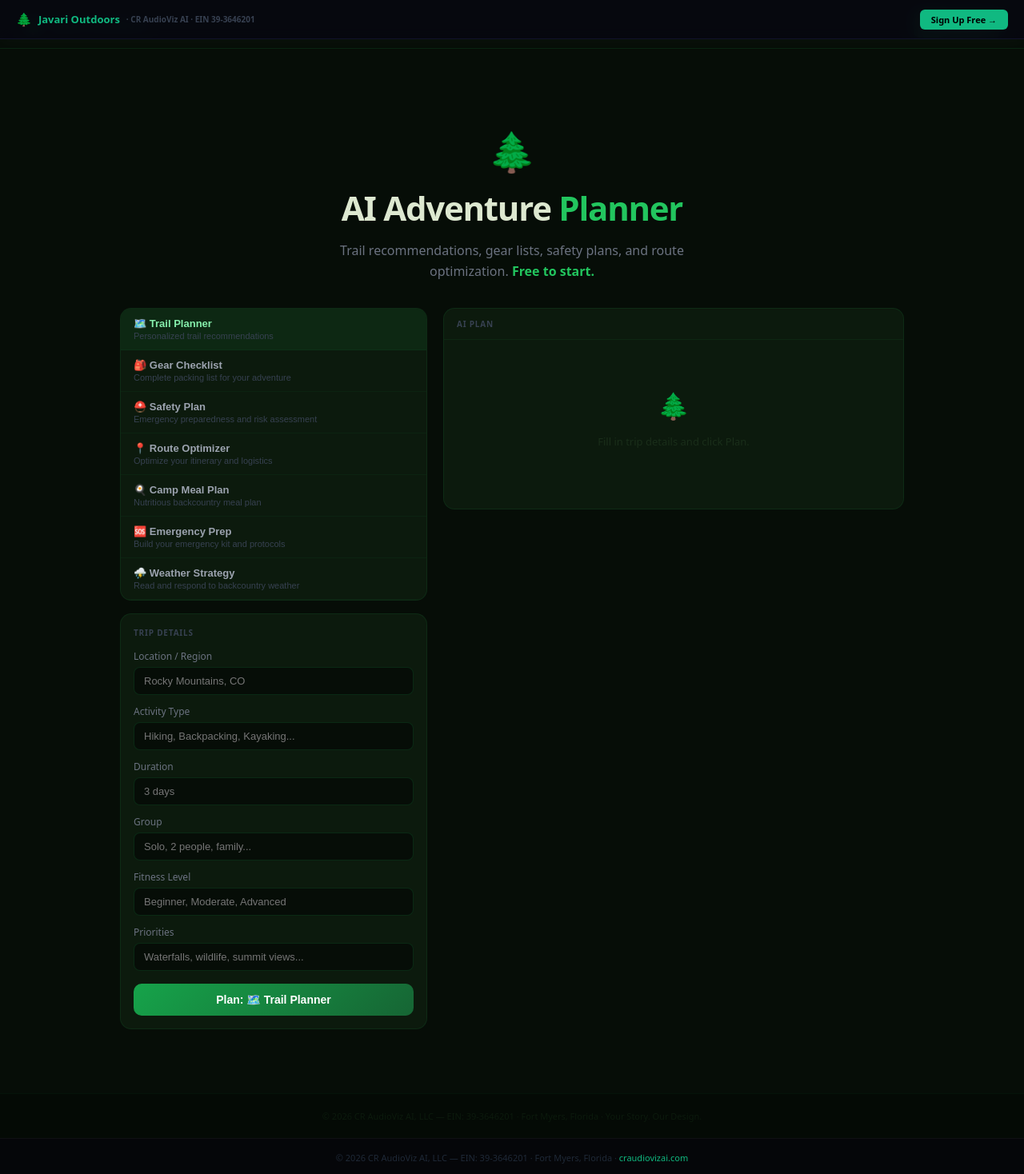
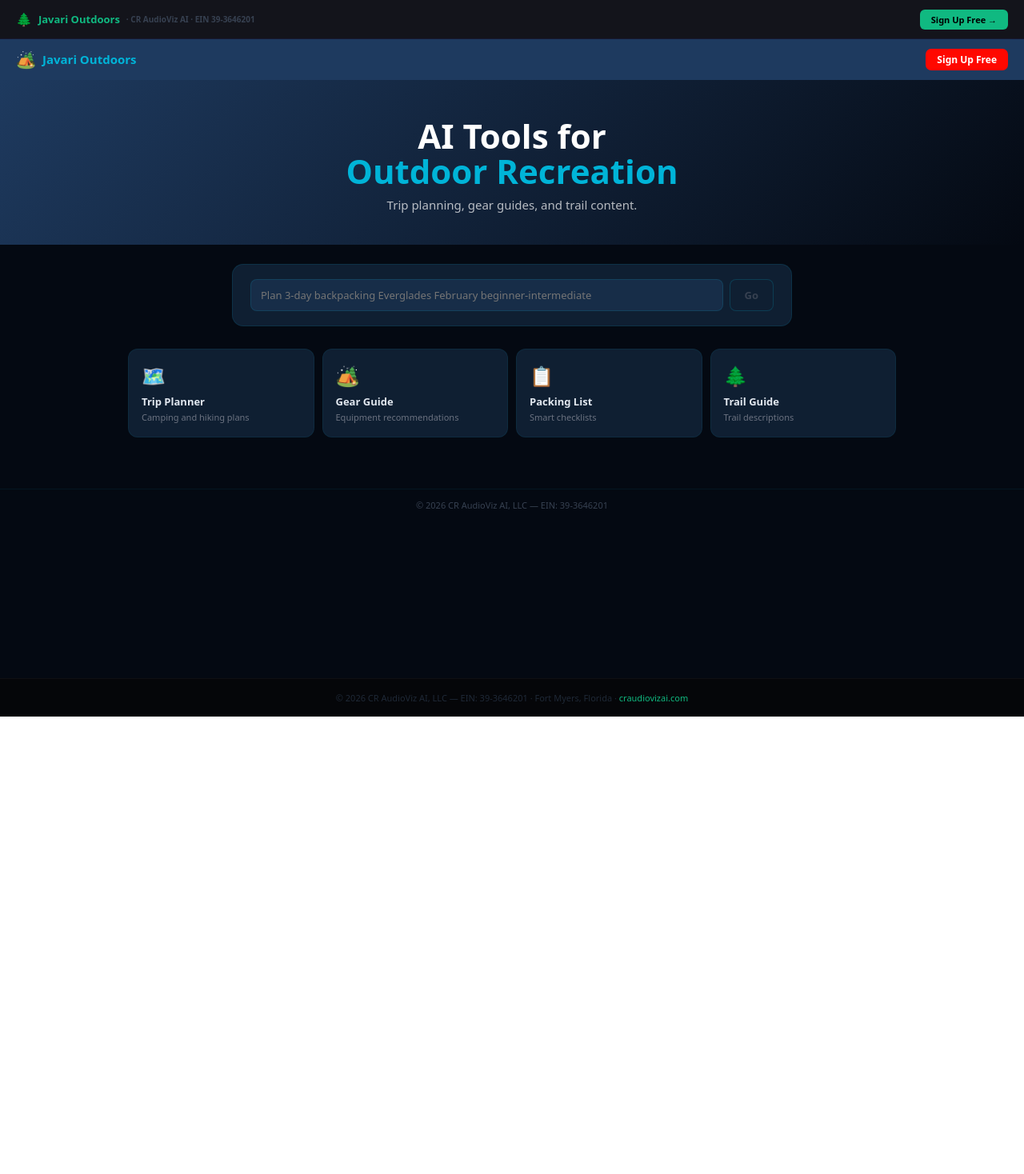
Before and after one commit to CR-AudioViz-AI/javari-outdoors, a Next.js app: page / in a window 1280 px wide. Shown: the top 1468 px of the page at 80% size. After the commit the page ends 896 px from the top, so only its background shows below. Built offline with nearby package versions, Linux system fonts and the light colour scheme.

Commit message:
feat: AI homepage — CR AudioViz AI EIN 39-3646201

```diff
--- a/app/page.tsx
+++ b/app/page.tsx
@@ -1,88 +1,32 @@
-'use client'
-import { useState, useRef } from 'react'
-import { getActions, getFields } from '@/lib/tool-data'
-
-export default function OutdoorsPage() {
-  const actions = getActions()
-  const [actionId, setActionId] = useState(actions[0].id)
-  const [values, setValues] = useState({})
-  const [output, setOutput] = useState('')
-  const [loading, setLoading] = useState(false)
-  const [error, setError] = useState('')
-  const [copied, setCopied] = useState(false)
-  function setV(id, val) { setValues(p => ({ ...p, [id]: val })) }
-  async function generate() {
-    const action = actions.find(a => a.id === actionId)
-    if (!action) return
-    setLoading(true); setError(''); setOutput('')
-    try {
-      const res = await fetch('/api/generate', { method: 'POST', headers: { 'Content-Type': 'application/json' }, body: JSON.stringify({ action: actionId, input: action.buildPrompt(values) }) })
-      const data = await res.json()
-      if (!res.ok || data.error) throw new Error(data.error || 'Failed')
-      setOutput(data.result || '')
-    } catch (e) { setError(e.message || 'Error') }
-    setLoading(false)
-  }
-  const action = actions.find(a => a.id === actionId)
-  const fields = getFields(actionId)
-  const C = '#22c55e'
-  return (
-    <div style={{ background: '#060d07', minHeight: '100vh', color: '#dde8d0', fontFamily: 'system-ui, sans-serif' }}>
-      <nav style={{ position: 'fixed', top: 0, left: 0, right: 0, zIndex: 100, background: 'rgba(6,13,7,0.97)', backdropFilter: 'blur(12px)', borderBottom: '1px solid rgba(34,197,94,0.12)', height: 60, display: 'flex', alignItems: 'center', justifyContent: 'space-between', padding: '0 28px' }}>
-        <a href="https://craudiovizai.com" style={{ display: 'flex', alignItems: 'center', gap: 10, textDecoration: 'none' }}><span style={{ fontSize: 22 }}>🌲</span><span style={{ fontWeight: 800, fontSize: 15, color: C }}>Javari Outdoors</span></a>
-        <a href="https://craudiovizai.com/auth/signup" style={{ background: 'linear-gradient(135deg,#16a34a,#166534)', color: 'white', borderRadius: 8, padding: '8px 18px', fontSize: 13, fontWeight: 700, textDecoration: 'none' }}>Free Access</a>
-      </nav>
-      <div style={{ height: 60 }} />
-      <section style={{ textAlign: 'center', padding: '48px 24px 32px', maxWidth: 680, margin: '0 auto' }}>
-        <div style={{ fontSize: 48, marginBottom: 10 }}>🌲</div>
-        <h1 style={{ fontSize: 'clamp(24px,4vw,42px)', fontWeight: 800, margin: '0 0 12px', letterSpacing: '-0.03em' }}>AI Adventure <span style={{ color: C }}>Planner</span></h1>
-        <p style={{ fontSize: 16, color: '#6b7280', maxWidth: 480, margin: '0 auto', lineHeight: 1.65 }}>Trail recommendations, gear lists, safety plans, and route optimization. <strong style={{ color: C }}>Free to start.</strong></p>
-      </section>
-      <section style={{ maxWidth: 980, margin: '0 auto', padding: '0 20px 80px', display: 'grid', gridTemplateColumns: 'minmax(0,1fr) minmax(0,1.5fr)', gap: 20 }}>
-        <div>
-          <div style={{ background: '#0c1a0d', border: '1px solid rgba(34,197,94,0.1)', borderRadius: 14, overflow: 'hidden', marginBottom: 16 }}>
-            {actions.map(a => (
-              <button key={a.id} onClick={() => { setActionId(a.id); setValues({}); setOutput('') }}
-                style={{ width: '100%', textAlign: 'left', padding: '11px 16px', background: actionId === a.id ? 'rgba(34,197,94,0.08)' : 'transparent', borderLeft: actionId === a.id ? '3px solid ' + C : '3px solid transparent', border: 'none', cursor: 'pointer', borderBottom: '1px solid rgba(34,197,94,0.05)', display: 'block' }}>
-                <div style={{ fontWeight: 600, fontSize: 13, color: actionId === a.id ? '#86efac' : '#9ca3af' }}>{a.label}</div>
-                <div style={{ fontSize: 11, color: '#374151', marginTop: 2 }}>{a.desc}</div>
-              </button>
-            ))}
-          </div>
-          <div style={{ background: '#0c1a0d', border: '1px solid rgba(34,197,94,0.1)', borderRadius: 14, padding: '16px' }}>
-            <div style={{ fontSize: 10, fontWeight: 700, color: '#374151', letterSpacing: '0.08em', textTransform: 'uppercase', marginBottom: 14 }}>{fields.label}</div>
-            {(fields.fields || []).map(f => (
-              <div key={f.id} style={{ marginBottom: 12 }}>
-                <label style={{ display: 'block', fontSize: 12, color: '#6b7280', marginBottom: 5, fontWeight: 500 }}>{f.label}</label>
-                <input value={values[f.id] || ''} onChange={e => setV(f.id, e.target.value)} placeholder={f.placeholder}
-                  style={{ width: '100%', background: '#060d07', border: '1px solid rgba(34,197,94,0.15)', borderRadius: 8, padding: '9px 12px', color: '#dde8d0', fontSize: 13, boxSizing: 'border-box', outline: 'none' }} />
-              </div>
-            ))}
-            <button onClick={generate} disabled={loading}
-              style={{ width: '100%', background: loading ? '#0c1a0d' : 'linear-gradient(135deg,#16a34a,#166534)', color: loading ? '#374151' : 'white', border: 'none', borderRadius: 10, padding: '12px', fontSize: 14, fontWeight: 700, cursor: loading ? 'not-allowed' : 'pointer', marginTop: 4 }}>
-              {loading ? 'Planning...' : 'Plan: ' + (action ? action.label : '')}
-            </button>
-            {error && <p style={{ color: '#ef4444', fontSize: 12, marginTop: 8 }}>⚠ {error}</p>}
-          </div>
-        </div>
-        <div style={{ background: '#0c1a0d', border: '1px solid rgba(34,197,94,0.1)', borderRadius: 14, overflow: 'hidden', position: 'sticky', top: 80, alignSelf: 'start' }}>
-          <div style={{ padding: '12px 16px', borderBottom: '1px solid rgba(34,197,94,0.07)', display: 'flex', alignItems: 'center', justifyContent: 'space-between' }}>
-            <span style={{ fontSize: 10, fontWeight: 700, color: '#374151', letterSpacing: '0.08em', textTransform: 'uppercase' }}>AI Plan</span>
-            {output && <button onClick={() => { navigator.clipboard.writeText(output); setCopied(true); setTimeout(() => setCopied(false), 2000) }} style={{ background: 'rgba(34,197,94,0.08)', border: '1px solid rgba(34,197,94,0.2)', color: copied ? C : '#6b7280', borderRadius: 6, padding: '4px 10px', fontSize: 11, cursor: 'pointer' }}>{copied ? 'Copied!' : 'Copy'}</button>}
-          </div>
-          {output ? (
-            <textarea value={output} readOnly style={{ width: '100%', background: 'transparent', border: 'none', padding: '18px', color: '#dde8d0', fontSize: 14, lineHeight: 1.75, resize: 'vertical', minHeight: 440, boxSizing: 'border-box', outline: 'none' }} />
-          ) : (
-            <div style={{ padding: '60px 20px', textAlign: 'center' }}>
-              <div style={{ fontSize: 32, marginBottom: 12 }}>{loading ? '⏳' : '🌲'}</div>
-              <p style={{ color: '#1a2e1a', fontSize: 13, lineHeight: 1.7 }}>{loading ? 'Building your plan...' : 'Fill in trip details and click Plan.'}</p>
-            </div>
-          )}
-        </div>
-      </section>
-      <footer style={{ background: '#040a05', borderTop: '1px solid rgba(34,197,94,0.05)', padding: '20px 24px', textAlign: 'center' }}>
-        <p style={{ color: '#0c1a0d', fontSize: 11, margin: 0 }}>© 2026 CR AudioViz AI, LLC — EIN: 39-3646201 · Fort Myers, Florida · Your Story. Our Design.</p>
-      </footer>
-    </div>
-  )
+"use client";
+// app/page.tsx — Javari Outdoors · CR AudioViz AI · EIN 39-3646201 · May 2026
+import { useState } from "react";
+const T=[{"i": "\ud83d\uddfa\ufe0f", "l": "Trip Planner", "d": "Camping and hiking plans", "h": "/trip"}, {"i": "\ud83c\udfd5\ufe0f", "l": "Gear Guide", "d": "Equipment recommendations", "h": "/gear"}, {"i": "\ud83d\udccb", "l": "Packing List", "d": "Smart checklists", "h": "/packing"}, {"i": "\ud83c\udf32", "l": "Trail Guide", "d": "Trail descriptions", "h": "/trails"}];
+export default function P() {
+  const [i,setI]=useState(""); const [o,setO]=useState(""); const [l,setL]=useState(false);
+  async function go() { if(!i.trim())return; setL(true);setO("");
+    try { const r=await fetch("/api/chat",{method:"POST",headers:{"Content-Type":"application/json"},body:JSON.stringify({messages:[{role:"user",content:i}],stream:false,systemOverride:"You are an experienced outdoor guide and naturalist."})});
+      const d=await r.json(); setO(d?.choices?.[0]?.message?.content||d?.content||"Error.");
+    } catch {setO("Error.");} setL(false); }
+  return (<div style={{minHeight:"100vh",background:"#040912",color:"#e2e8f0",fontFamily:"system-ui"}}>
+    <nav style={{background:"#1E3A5F",padding:"0 20px",height:52,display:"flex",alignItems:"center",justifyContent:"space-between",position:"sticky",top:0,zIndex:100}}>
+      <div style={{display:"flex",alignItems:"center",gap:8}}><span style={{fontSize:20}}>🏕️</span><span style={{fontWeight:800,color:"#00B4D8",fontSize:15}}>Javari Outdoors</span></div>
+      <a href="https://craudiovizai.com/auth/signup" style={{background:"#FF0800",color:"#fff",borderRadius:7,padding:"5px 14px",fontSize:12,fontWeight:700,textDecoration:"none"}}>Sign Up Free</a>
+    </nav>
+    <section style={{background:"linear-gradient(135deg,#1E3A5F,#040912)",padding:"48px 24px 40px",textAlign:"center"}}>
+      <h1 style={{fontSize:"clamp(22px,4vw,42px)",fontWeight:900,color:"#fff",margin:"0 0 10px",lineHeight:1.05}}>AI Tools for<br/><span style={{color:"#00B4D8"}}>Outdoor Recreation</span></h1>
+      <p style={{color:"rgba(255,255,255,0.7)",fontSize:15,margin:0}}>Trip planning, gear guides, and trail content.</p>
+    </section>
+    <section style={{maxWidth:700,margin:"0 auto",padding:"24px 20px 0"}}>
+      <div style={{background:"#0F1F32",border:"1px solid rgba(0,180,216,0.12)",borderRadius:14,padding:"18px 22px"}}>
+        <div style={{display:"flex",gap:8}}><input value={i} onChange={e=>setI(e.target.value)} onKeyDown={e=>e.key==="Enter"&&go()} placeholder="Plan 3-day backpacking Everglades February beginner-intermediate" style={{flex:1,background:"#172D48",border:"1px solid rgba(0,180,216,0.15)",borderRadius:8,padding:"10px 12px",color:"#e2e8f0",fontSize:13,outline:"none",fontFamily:"system-ui"}}/>
+        <button onClick={go} disabled={l||!i.trim()} style={{background:l||!i.trim()?"#0F1F32":"#1E3A5F",color:l||!i.trim()?"#374151":"#00B4D8",border:"1px solid rgba(0,180,216,0.2)",borderRadius:8,padding:"10px 18px",fontSize:13,fontWeight:700,cursor:l||!i.trim()?"not-allowed":"pointer",fontFamily:"system-ui"}}>{l?"...":"Go"}</button></div>
+        {o&&<pre style={{marginTop:12,padding:"12px",background:"rgba(0,180,216,0.05)",border:"1px solid rgba(0,180,216,0.1)",borderRadius:8,fontSize:13,color:"#e2e8f0",lineHeight:1.65,whiteSpace:"pre-wrap",fontFamily:"system-ui",maxHeight:300,overflowY:"auto",margin:"12px 0 0"}}>{o}</pre>}
+      </div>
+    </section>
+    <section style={{maxWidth:960,margin:"0 auto",padding:"28px 20px 64px"}}><div style={{display:"grid",gridTemplateColumns:"repeat(auto-fit,minmax(190px,1fr))",gap:10}}>
+      {T.map((t:any)=>(<a key={t.h} href={t.h} style={{background:"#0F1F32",border:"1px solid rgba(0,180,216,0.08)",borderRadius:12,padding:"16px",textDecoration:"none",display:"block"}}><span style={{fontSize:24,display:"block",marginBottom:7}}>{t.i}</span><div style={{fontWeight:700,fontSize:13,color:"#e2e8f0",marginBottom:3}}>{t.l}</div><div style={{fontSize:11,color:"#6B7280",lineHeight:1.4}}>{t.d}</div></a>))}
+    </div></section>
+    <footer style={{borderTop:"1px solid rgba(0,180,216,0.08)",padding:"12px 24px",textAlign:"center"}}><p style={{color:"#374151",fontSize:11,margin:0}}>© 2026 CR AudioViz AI, LLC — EIN: 39-3646201</p></footer>
+  </div>);
 }
```
